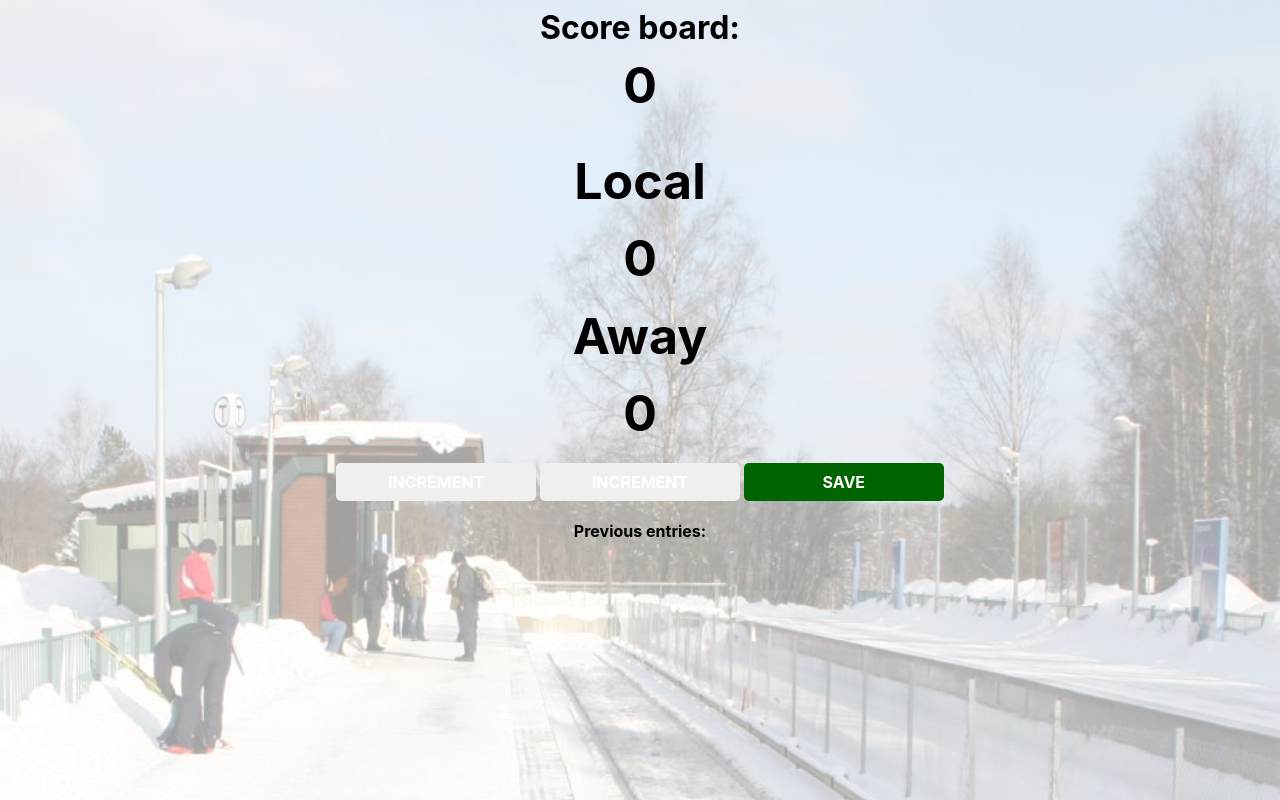
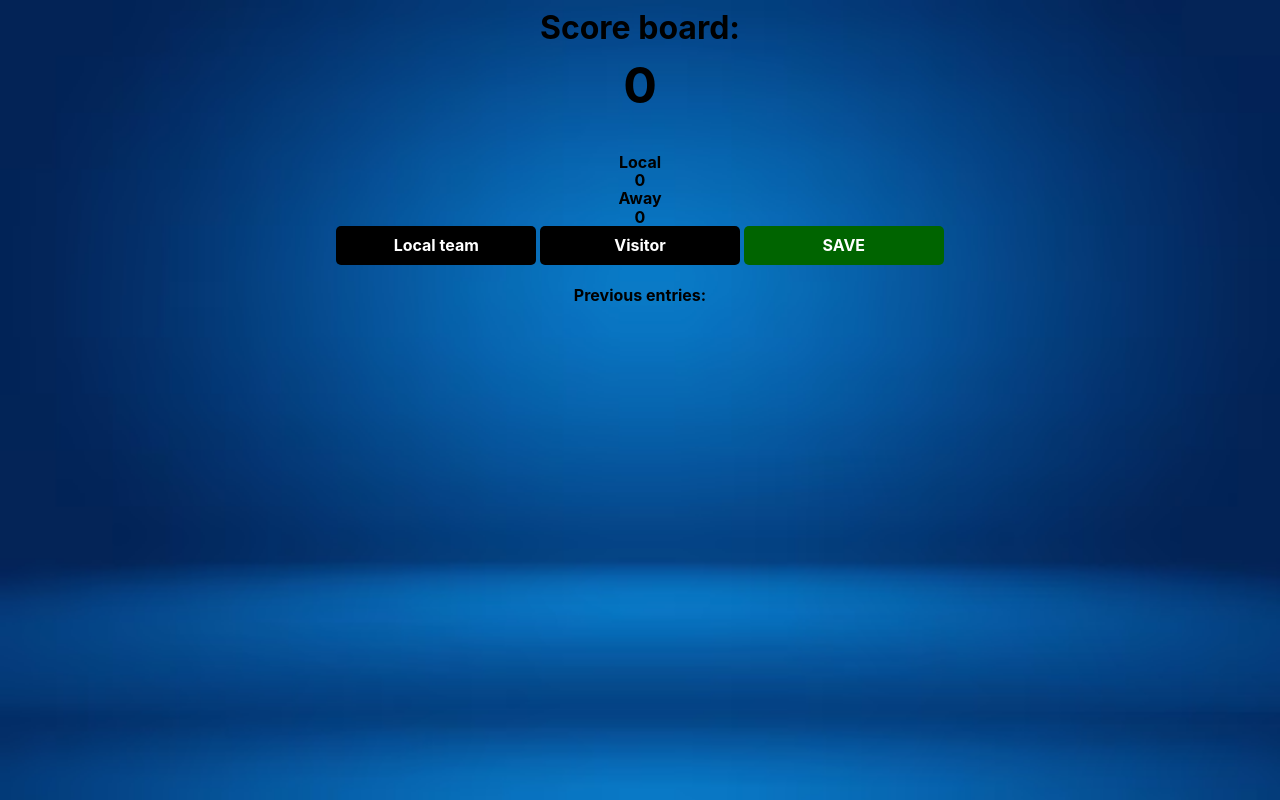
Before and after one commit to Chuzilla/js-course-local-repo, a website built with Vite: page index.html in a window 1280 px wide. Built offline with nearby package versions, Linux system fonts and the light colour scheme.

Commit message:
updated to score board prj

```diff
--- a/index.css
+++ b/index.css
@@ -1,5 +1,5 @@
 body {
-    background-image: url("station.jpg");
+    background-image: url("abstrac-grad.jpg");
     background-size: cover;
     font-family: -apple-system, BlinkMacSystemFont, 'Segoe UI', Roboto, Oxygen, Ubuntu, Cantarell, 'Open Sans', 'Helvetica Neue', sans-serif;
     font-weight: bold;
@@ -26,6 +26,7 @@ button {
     width: 200px;
     margin-bottom: 5px;
     border-radius: 5px;
+    background-color: black;
 }
 
 #increment-btn {
--- a/index.html
+++ b/index.html
@@ -6,12 +6,12 @@
         <h1>Score board:</h1>
         <h2 id="count-el">0</h2>
         <br/>
-        <h2 id="localteam" >Local</h2>
-        <h2 id="localcount">0</h2>
-        <h2 id="awayteam">Away</h2>
-        <h2 id="awaycount">0</h2>
-        <button id="increment-local-btn" onclick="incrementLocal()">INCREMENT</button>
-        <button id="increment-away-btn" onclick="incrementAway()">INCREMENT</button>
+        <div id="localteam" >Local</div>
+        <div id="localcount">0</div>
+        <div id="awayteam">Away</div>
+        <div id="awaycount">0</div>
+        <button id="increment-local-btn" onclick="incrementLocal()" class="button">Local team</button>
+        <button id="increment-away-btn" onclick="incrementAway()" class="button">Visitor</button>
         <button id="save-btn" onclick="save()">SAVE</button>
         <p id="save-el">Previous entries: </p>
         <script src="index.js">
```
Also changed, not shown: abstrac-grad.jpg (added).
